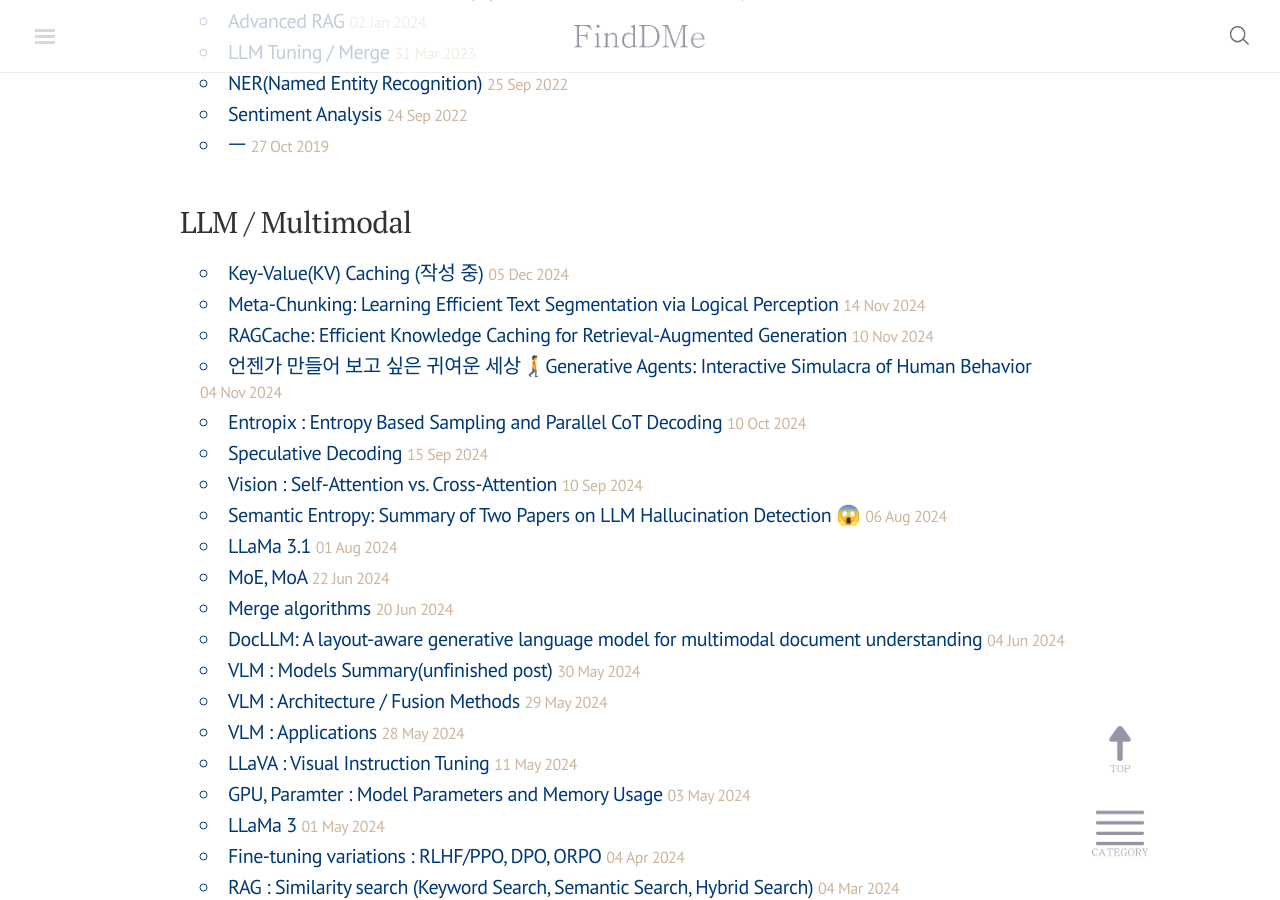
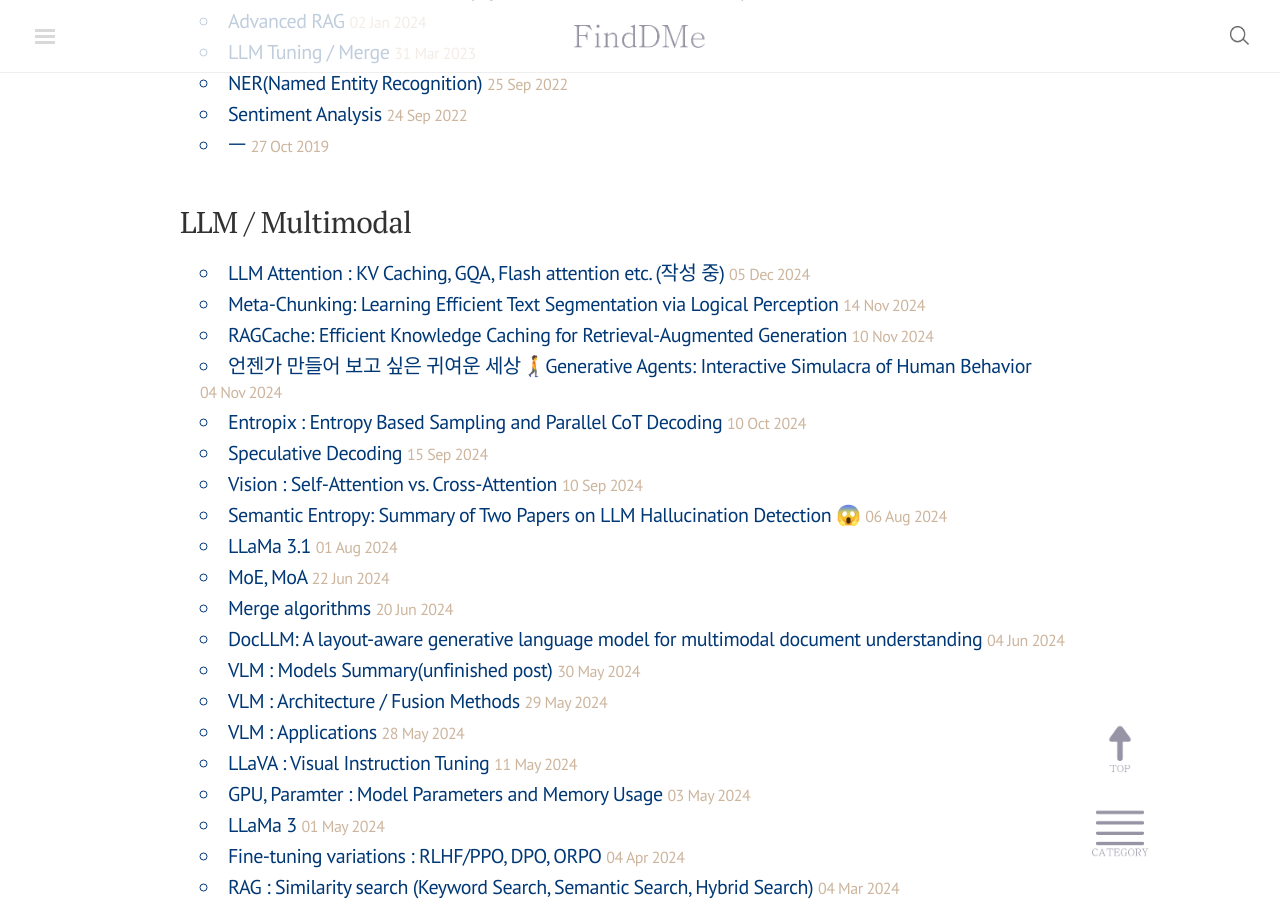
Before and after one commit to finddme/finddme.github.io, a Jekyll site: the page built from index.html, in a window 1280 px wide and 900 px high, scrolled down 1014 px. Built offline with Jekyll 4.4.1, drawn with Linux system fonts in a browser that asks for light colours; nearby versions of some CDN libraries; comment, search, counter and statistics services are not loaded.

Commit message:
Update 2024-12-05-curlora.md

```diff
--- a/_posts/2024-12-05-curlora.md
+++ b/_posts/2024-12-05-curlora.md
@@ -1,5 +1,5 @@
 ---
-title: "Key-Value(KV) Caching (작성 중)"
+title: "LLM Attention : KV Caching, GQA, Flash attention etc. (작성 중)"
 category: LLM / Multimodal
 tag: Multimodal
 ---
```
